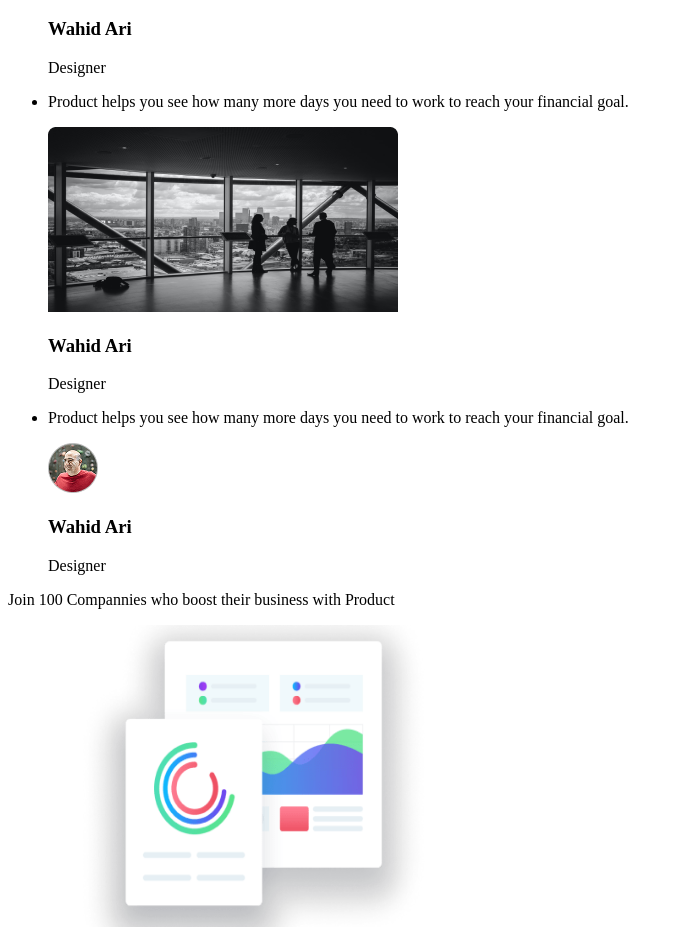
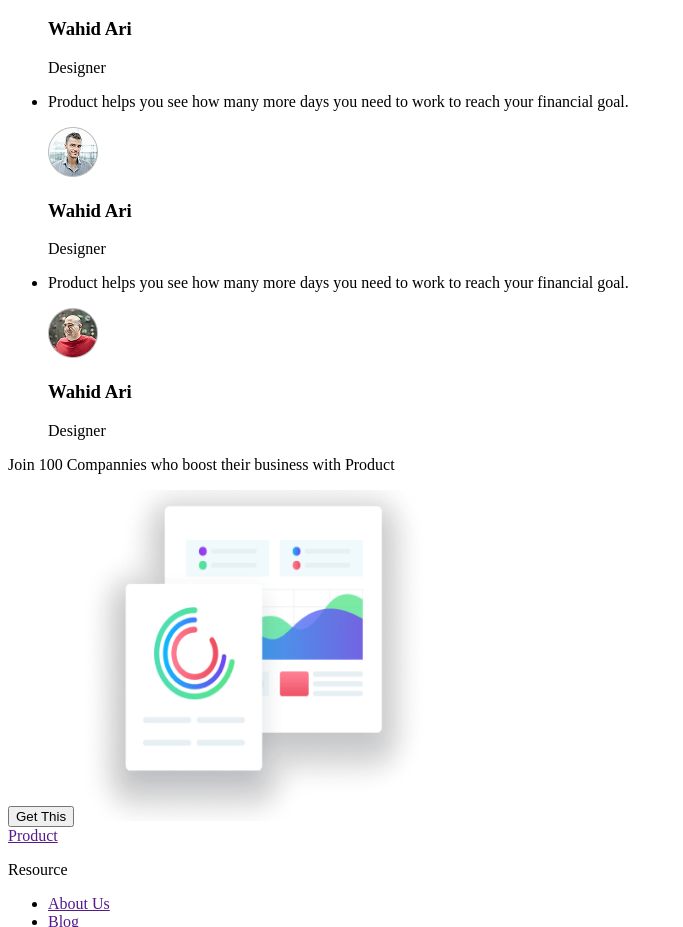
Before and after one commit to OksanaSlonska/Business-promotion, a plain HTML site: page index.html in a window 1280 px wide. Shown: the part 5900-6827 px from the top of the page, without its empty margins (0-683 px from the left). Drawn offline with Linux system fonts and the light colour scheme.

Commit message:
add img ellipse2

```diff
--- a/index.html
+++ b/index.html
@@ -273,7 +273,7 @@
             Product helps you see how many more days you need to work to reach
             your financial goal.
           </p>
-          <img src="./images/image2-min.png" alt="Designer" />
+          <img src="./images/Ellipse2-min.png" alt="Designer" />
           <h3>Wahid Ari</h3>
           <p>Designer</p>
         </li>
```
